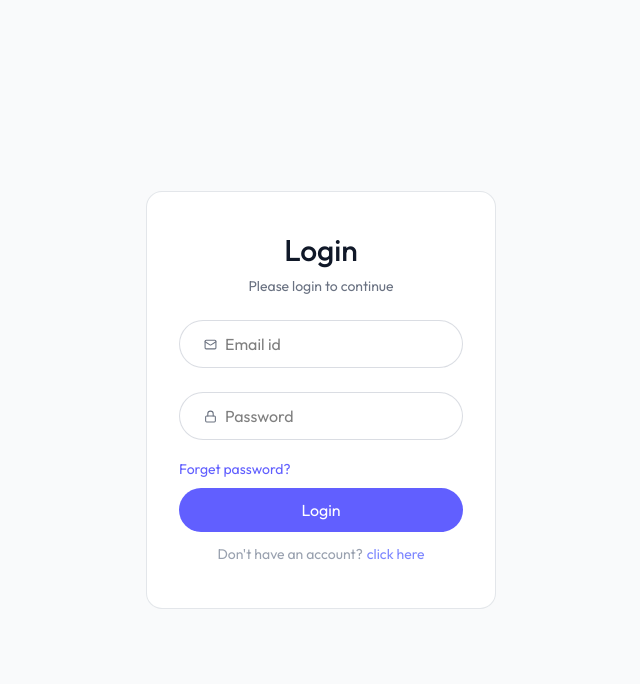
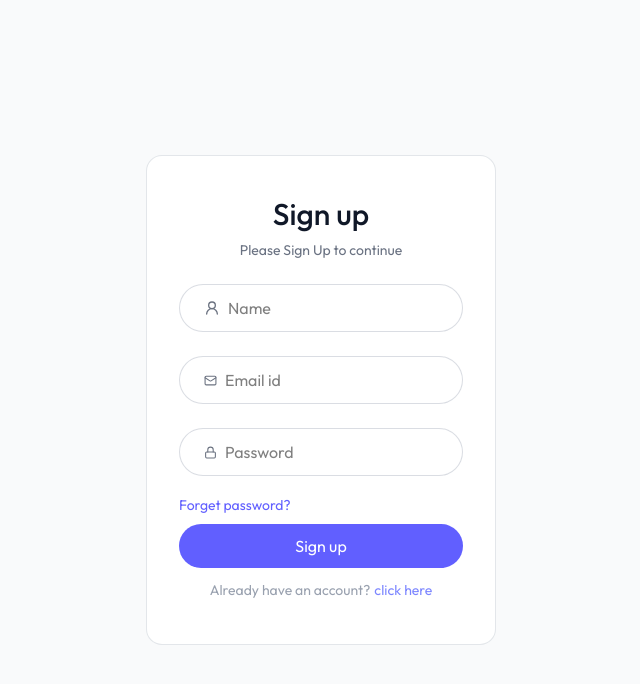
Before and after one commit to Rajdip03/Ai-Resume-Builder, a React (Vite) app: page /login in a window 1280 px wide. Shown: the top 684 px of the page, without its empty margins (319-959 px from the left). Built offline with nearby package versions, Linux system fonts and the light colour scheme.

Commit message:
Updated Footer

```diff
--- a/src/components/Home/Footer.jsx
+++ b/src/components/Home/Footer.jsx
@@ -25,7 +25,7 @@ const Footer = () => {
                             <li><a href="/" className="hover:text-green-600 transition">Company</a></li>
                             <li><a href="/" className="hover:text-green-600 transition">Blogs</a></li>
                             <li><a href="/" className="hover:text-green-600 transition">Community</a></li>
-                            <li><a href={Resume} download className="hover:text-green-600 transition">Careers<span className="text-xs text-white bg-green-600 rounded-md ml-2 px-2 py-1">Download Developer Resume ! </span></a></li>
+                            <li><a href="/" className="hover:text-green-600 transition">Careers</a></li>
                             <li><a href="/" className="hover:text-green-600 transition">About</a></li>
 
                         </ul>
@@ -54,7 +54,7 @@ const Footer = () => {
                             </svg>
                         </a>
                     </div>
-                    <p className="mt-3 text-center">© 2025 Resume Builder Develop by <p className='hover:text-green-500'>Rajdip Mondal</p></p>
+                    <p className="mt-3 text-center">© {new Date().getFullYear()} Resume Builder Develop by <p className='hover:text-green-500'>Rajdip Mondal</p></p>
                 </div>
             </footer>
             <style>{`
--- a/src/pages/Login.jsx
+++ b/src/pages/Login.jsx
@@ -3,20 +3,20 @@ import React from 'react'
 
 const Login = () => {
 
-  const [state, setState] = React.useState("login")
+  const [state, setState] = React.useState("Sign Up") //track which form is show
 
-  const [formData, setFormData] = React.useState({
+  const [formData, setFormData] = React.useState({ //Stores data what user is type
     name: '',
     email: '',
     password: ''
   })
 
-  const handleChange = (e) => {
-    const { name, value } = e.target
-    setFormData(prev => ({ ...prev, [name]: value }))
+  const handleChange = (e) => { //updates form Data as user types
+    const { name, value } = e.target  //e.target is the input element that triggered the event. It destructures two things from it: 1) name → the input's name attribute (e.g. "email") 2) value → what the user just typed
+    setFormData(prev => ({ ...prev, [name]: value })) // updates only that field
   }
 
-  const handleSubmit = (e) => {
+  const handleSubmit = (e) => {  //fires when form is submitted
     e.preventDefault()
 
   }
```
Also changed, not shown: 1 other file (tests, documents, lock files or other folders).
